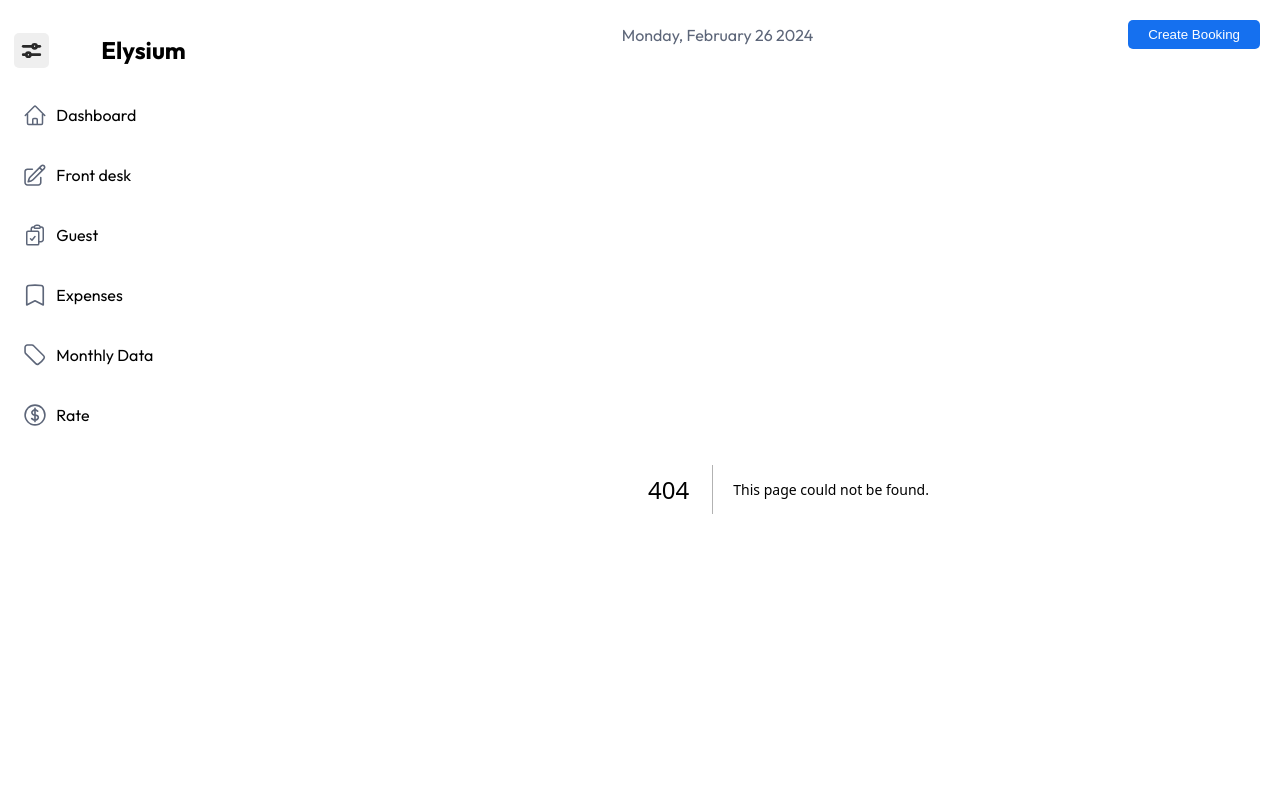
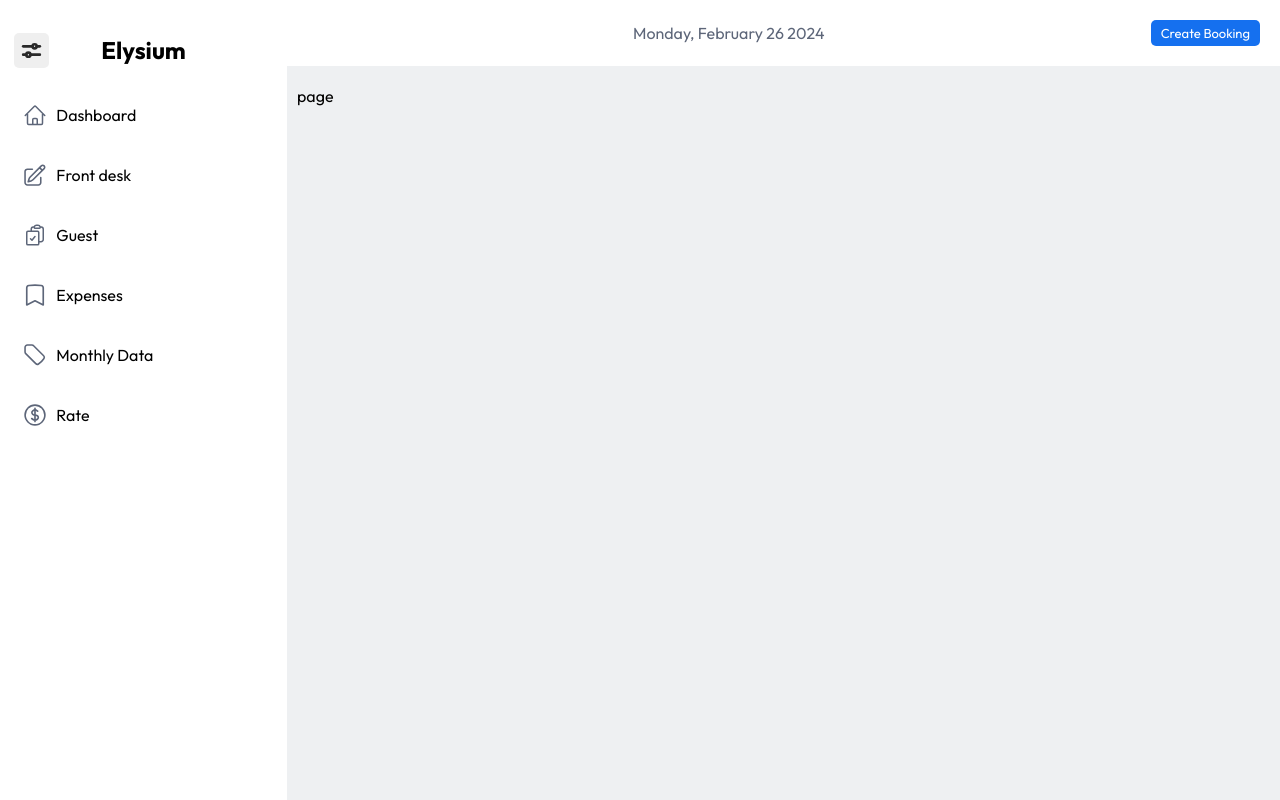
Before and after one commit to Abdullah-Khalil123/Elysium, a Next.js app: page /Elysium/Create_Booking in a window 1280 px wide. Before the commit this address had no page. Built offline with nearby package versions, Linux system fonts and the light colour scheme.

Commit message:
button create page

```diff
--- /dev/null
+++ b/src/app/Create_Booking/page.tsx
@@ -0,0 +1,5 @@
+const createBooking = () => {
+  return <div>page</div>;
+};
+
+export default createBooking;
--- a/src/app/Header/Header.module.css
+++ b/src/app/Header/Header.module.css
@@ -9,14 +9,20 @@
 .Header p{
     color: #5d6679;
 }
-.Header button{
-    padding: 7px 20px;
+.Header .buttonCreate{
+    padding: 5px 10px;
     border-radius: 5px;
     outline: none;
     border: none;
     background-color: #1570ef;
+    text-decoration: none;
+    cursor: pointer;
+}
+.Header .buttonCreate p{
+    /* background-color: red; */
+    font-size: small;
+    font-weight: 400;
     color: white;
-    cursor: pointer;
 }
 
 @media screen and (max-width:700px) {
--- a/src/app/Header/index.tsx
+++ b/src/app/Header/index.tsx
@@ -1,4 +1,5 @@
 import style from "./Header.module.css";
+import Link from "next/link";
 
 const months = [
   "January",
@@ -37,7 +38,12 @@
       <p>
         {daysOfWeek[date.getDay()]}, {months[month] + " " + day + " " + year}
       </p>
-      <button>Create Booking</button>
+      {/* <button>Create Booking</button> */}
+      <Link
+        className={style.buttonCreate}
+        href={"/Create_Booking"}
+        children={<p>Create Booking</p>}
+      />
     </div>
   );
 };
```
